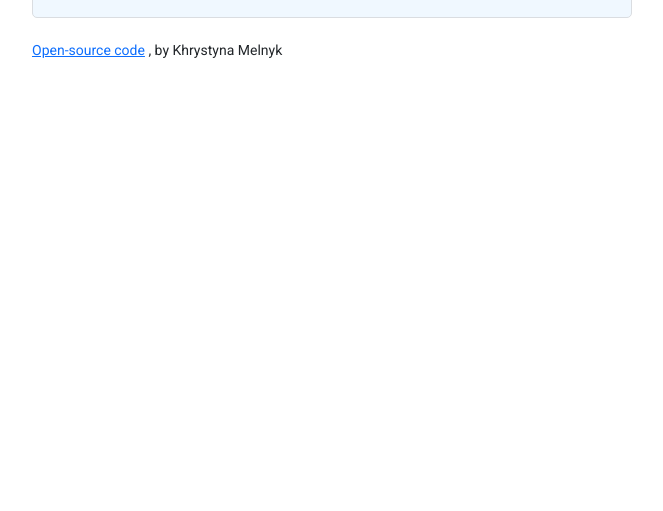
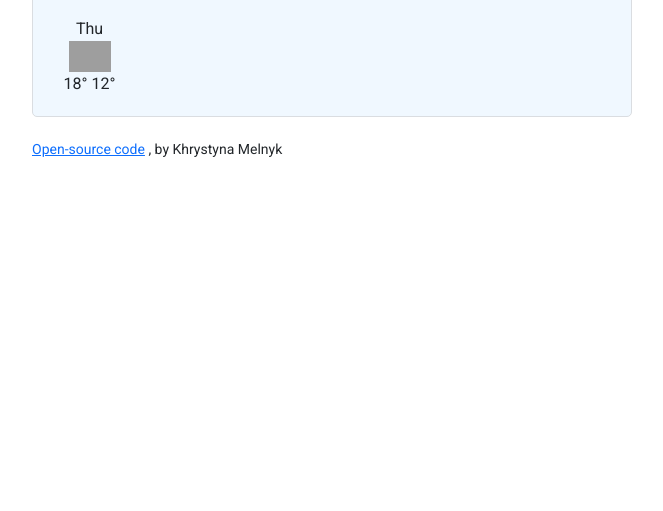
Before and after one commit to KristinaMelnyk/weather-app, a plain HTML site: page index.html in a window 1280 px wide. Shown: the part 289-800 px from the top of the page, without its empty margins (308-971 px from the left). Drawn offline with nearby package versions, Linux system fonts and the light colour scheme; no server answers; grey boxes are pictures that could not be loaded.

Commit message:
Added the forecast in HTML/CSS

```diff
--- a/index.html
+++ b/index.html
@@ -55,6 +55,23 @@
             </ul>
           </div>
         </div>
+        <div class="weather-forecast">
+          <div class="row">
+            <div class="col-2">
+              <div class="weather-forecast-date">Thu</div>
+
+              <img
+                src="http://openweathermap.org/img/wn/50d@2x.png"
+                alt=""
+                width="42"
+              />
+              <div class="weather-forecast-temperatures">
+                <span class="weather-forecast-temperature-max"> 18° </span>
+                <span class="weather-forecast-temperature-min"> 12° </span>
+              </div>
+            </div>
+          </div>
+        </div>
       </div>
       <small>
         <a href="https://github.com/KristinaMelnyk/weather-app" target="_blank"
--- a/styles.css
+++ b/styles.css
@@ -68,3 +68,18 @@
   vertical-align: top;
   padding: 10px 20px;
 }
+
+.weather-forecast {
+  margin-top: 20px;
+  text-align: center;
+
+}
+
+.weather-forecast-date {
+  font-size: 16px;
+
+}
+
+.weather-forecast-temperature {
+  font-size: 13px;
+}
```
